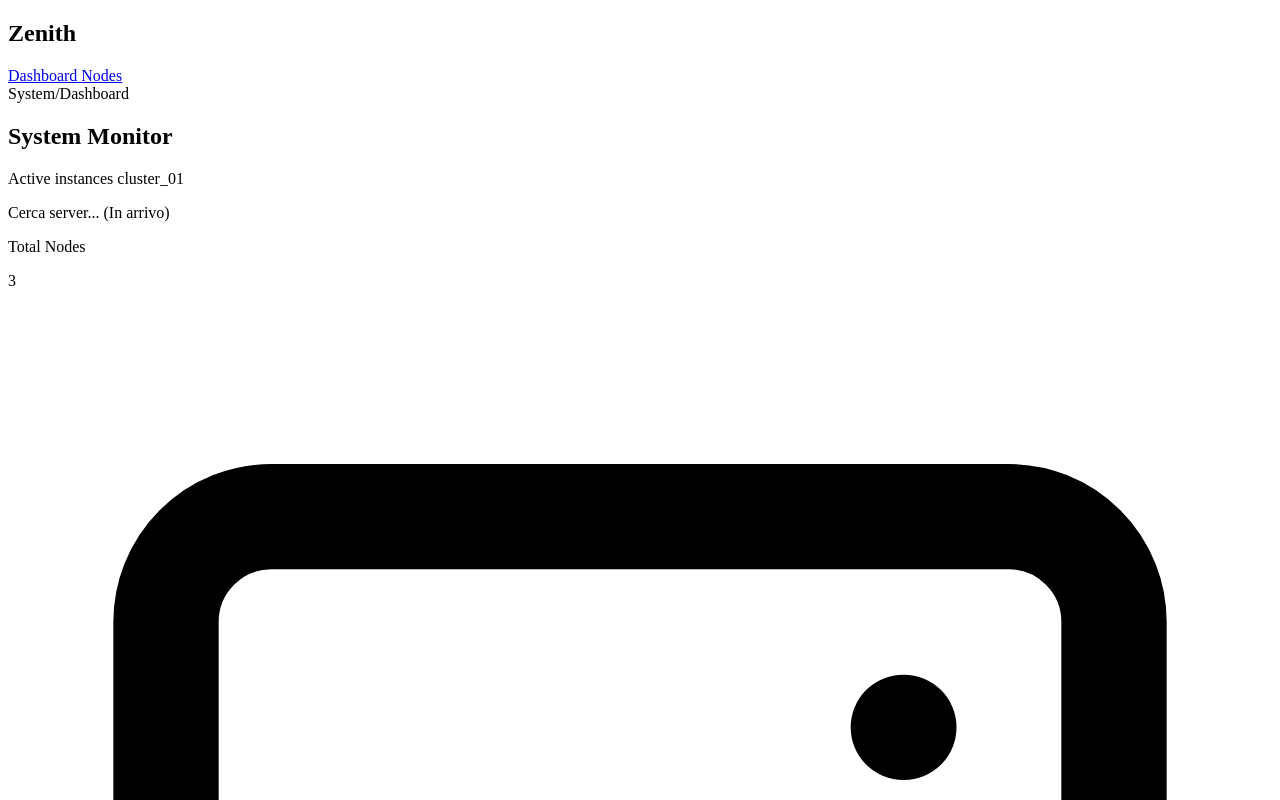
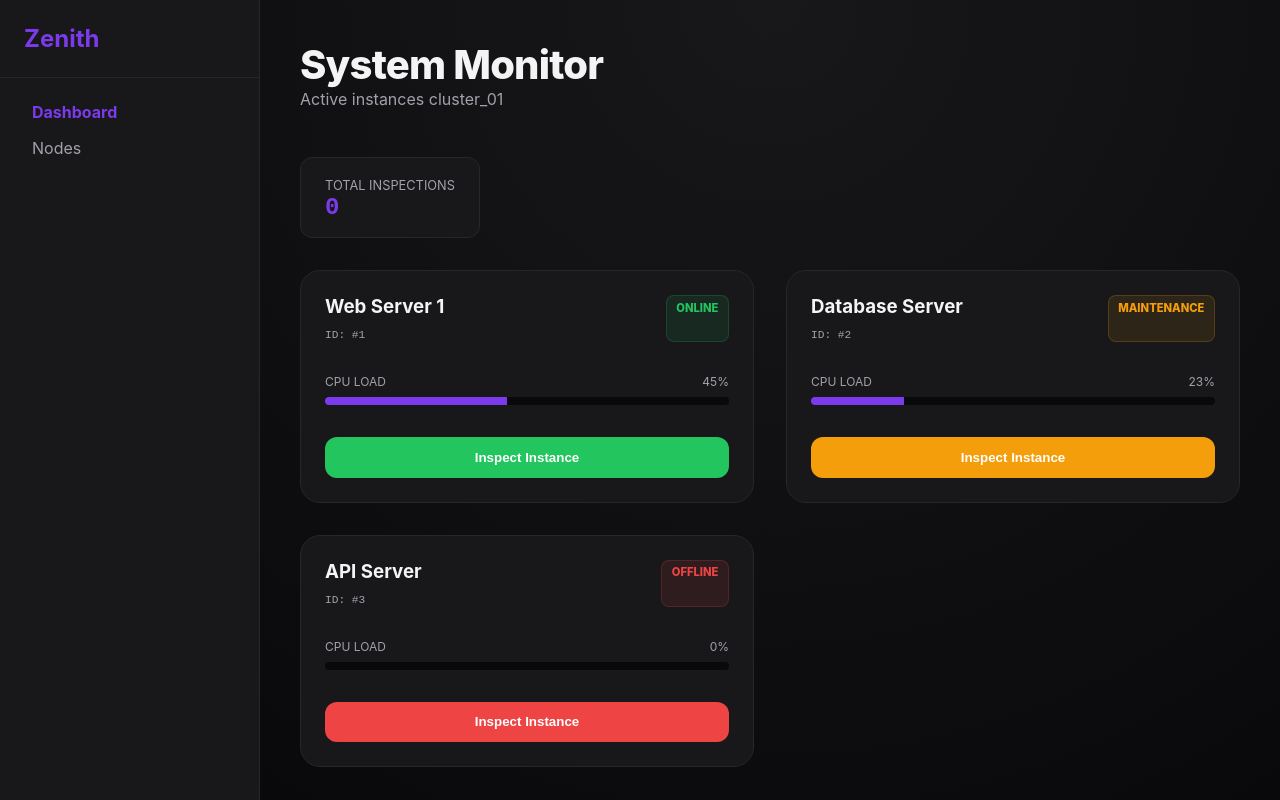
Before and after one commit to EliaGiolli/zenith-dashboard-angular, an Angular app: page /dashboard in a window 1280 px wide. Before the commit this address led to /. Shown: the top 800 px of the page. Built offline with nearby package versions, Linux system fonts and the light colour scheme.

Commit message:
Vanilla CSS now are the main style option. Step 2 started

```diff
--- a/angular.json
+++ b/angular.json
@@ -27,7 +27,7 @@
               }
             ],
             "styles": [
-              "src/global.css"
+              "src/styles.css"
             ],
             "scripts": [],
             "server": "src/main.server.ts",
@@ -93,7 +93,7 @@
               }
             ],
             "styles": [
-              "src/global.css"
+              "src/styles.css"
             ],
             "scripts": []
           }
--- a/src/app/app.component.css
+++ b/src/app/app.component.css
@@ -0,0 +1,25 @@
+.app-container {
+  display: flex;
+  height: 100vh;
+}
+
+.sidebar {
+  width: 260px;
+  background-color: var(--bg-card);
+  border-right: 1px solid var(--border);
+}
+
+.logo {
+  padding: 1.5rem;
+  font-size: 1.5rem;
+  font-weight: bold;
+  color: var(--accent);
+  border-bottom: 1px solid var(--border);
+}
+
+.main-content {
+  flex: 1;
+  overflow-y: auto;
+  padding: 2.5rem;
+  background: radial-gradient(circle at top, #18181b 0%, #09090b 100%);
+}
--- a/src/app/app.component.html
+++ b/src/app/app.component.html
@@ -1,34 +1,13 @@
-<div class="flex h-screen bg-zinc-950 text-zinc-100 font-sans overflow-hidden">
-  <aside class="w-64 border-r border-zinc-800 bg-zinc-900/50 flex flex-col">
-    <div class="p-6 border-b border-zinc-800">
-      <h1 class="text-xl font-bold bg-linear-to-r from-violet-400 to-indigo-400 bg-clip-text text-transparent">
-        Zenith
-      </h1>
-    </div>
-    <nav class="flex-1 p-4 space-y-2">
-      <a href="#" class="flex items-center gap-3 px-4 py-2 bg-zinc-800 rounded-lg text-violet-400">
-        <span class="w-2 h-2 rounded-full bg-violet-500"></span>
-        Dashboard
-      </a>
-      <a href="#" class="flex items-center gap-3 px-4 py-2 text-zinc-400 hover:bg-zinc-800/50 hover:text-zinc-200 transition-all rounded-lg">
-        <span class="w-2 h-2 rounded-full bg-zinc-700"></span>
-        Nodes
-      </a>
+<div class="app-container">
+  <aside class="sidebar">
+    <div class="logo">Zenith</div>
+    <nav style="padding: 1rem;">
+      <p style="color: var(--accent); font-weight: bold; padding: 0.5rem 1rem;">Dashboard</p>
+      <p style="color: var(--text-muted); padding: 0.5rem 1rem;">Nodes</p>
     </nav>
   </aside>
 
-  <main class="flex-1 overflow-y-auto bg-[radial-gradient(ellipse_at_top,var(--tw-gradient-stops))] from-zinc-900 via-zinc-950 to-zinc-950">
-    <header class="h-16 border-b border-zinc-800 flex items-center justify-between px-8 bg-zinc-950/80 backdrop-blur-md sticky top-0 z-10">
-      <div class="flex items-center gap-4">
-        <span class="text-zinc-500">System</span>
-        <span class="text-zinc-700">/</span>
-        <span class="text-zinc-200 font-medium">Dashboard</span>
-      </div>
-    </header>
-
-    <div class="p-8">
-      <app-dashboard />
-      <router-outlet></router-outlet>
-    </div>
+  <main class="main-content">
+    <router-outlet></router-outlet>
   </main>
 </div>
--- a/src/app/app.component.ts
+++ b/src/app/app.component.ts
@@ -1,10 +1,9 @@
 import { Component } from '@angular/core';
 import { RouterOutlet } from '@angular/router';
-import { DashboardComponent } from './features/dashboard/dashboard.component';
 
 @Component({
   selector: 'app-root',
-  imports: [RouterOutlet, DashboardComponent],
+  imports: [RouterOutlet],
   templateUrl: './app.component.html',
   styleUrl: './app.component.css'
 })
--- a/src/app/features/dashboard/dashboard.component.css
+++ b/src/app/features/dashboard/dashboard.component.css
@@ -0,0 +1,46 @@
+
+
+.dashboard-header {
+  margin-bottom: 3rem;
+}
+
+.dashboard-title {
+  font-size: 2.5rem;
+  font-weight: 800;
+  letter-spacing: -0.05rem;
+}
+
+.stats-bar {
+  display: flex;
+  gap: 1rem;
+  margin-bottom: 2rem;
+}
+
+.stat-card {
+  background: var(--bg-card);
+  padding: 1rem 1.5rem;
+  border-radius: 0.75rem;
+  border: 1px solid var(--border);
+}
+
+.stat-value {
+  font-size: 1.5rem;
+  font-weight: bold;
+  color: var(--accent);
+  font-family: monospace;
+}
+
+.server-grid {
+  display: grid;
+  grid-template-columns: repeat(auto-fill, minmax(320px, 1fr));
+  gap: 2rem;
+}
+
+.empty-state {
+  grid-column: 1 / -1;
+  padding: 5rem;
+  text-align: center;
+  border: 2px dashed var(--border);
+  border-radius: 1.5rem;
+  color: var(--text-muted);
+}
--- a/src/app/features/dashboard/dashboard.component.html
+++ b/src/app/features/dashboard/dashboard.component.html
@@ -1,31 +1,25 @@
-<div class="max-w-7xl mx-auto space-y-8">
-  <div class="flex items-end justify-between">
-    <div>
-      <h2 class="text-3xl font-bold tracking-tight text-white">System Monitor</h2>
-      <p class="text-zinc-400 mt-1 font-mono text-sm uppercase tracking-wider">Active instances cluster_01</p>
+<div class="dashboard-header">
+  <h1 class="dashboard-title">System Monitor</h1>
+  <p style="color: var(--text-muted)">Active instances cluster_01</p>
 </div>
 
-    <div class="w-72 h-10 bg-zinc-900 border border-zinc-800 rounded-lg flex items-center px-3 text-zinc-600 italic text-sm">
-      Cerca server... (In arrivo)
+<div class="stats-bar">
+  <div class="stat-card">
+    <span style="color: var(--text-muted); font-size: 0.8rem; text-transform: uppercase;">Total Inspections</span>
+    <div class="stat-value">{{ inspectionCount() }}</div>
   </div>
 </div>
 
-  <div class="grid grid-cols-1 sm:grid-cols-3 gap-4">
-    <div class="p-4 rounded-xl border border-zinc-800 bg-zinc-900/30 backdrop-blur-sm">
-      <p class="text-zinc-500 text-xs uppercase font-semibold">Total Nodes</p>
-      <p class="text-2xl font-mono">{{ servers().length }}</p>
-    </div>
-  </div>
 
-  <div class="grid grid-cols-1 md:grid-cols-2 xl:grid-cols-3 gap-6">
+<div class="server-grid">
   @for (server of servers(); track server.id) {
     <app-server-card
       [server]="server"
-        (select)="handleServerSelection($event)" />
+      (select)="handleServerSelection($event)">
+    </app-server-card>
   } @empty {
-      <div class="col-span-full py-20 flex flex-col items-center justify-center border-2 border-dashed border-zinc-800 rounded-2xl bg-zinc-900/10">
-        <p class="text-zinc-500 font-medium">Nessun server trovato nel database.</p>
+    <div class="empty-state">
+      <p>Nessun server trovato nel database.</p>
     </div>
   }
 </div>
-</div>
--- a/src/app/features/dashboard/dashboard.component.ts
+++ b/src/app/features/dashboard/dashboard.component.ts
@@ -1,26 +1,35 @@
-import { Component, signal } from '@angular/core';
+import { Component, computed, signal } from '@angular/core';
 import { ServerCardComponent } from '../../shared/components/server-card/server-card.component';
 import { Server } from '../../core/models/server.model';
 
 @Component({
   selector: 'app-dashboard',
-  standalone: true, // Ricordati di esplicitarlo se non è di default
+  standalone: true,
   imports: [ServerCardComponent],
   templateUrl: './dashboard.component.html',
   styleUrl: './dashboard.component.css'
 })
 export class DashboardComponent {
   selectedServerId = signal<number | null>(null);
-  // Trasformiamo l'array in un Writable Signal
-  // In NestJS sarebbe come definire lo stato iniziale di un modulo
+  inspectionCount = signal<number>(0);
+
   servers = signal<Server[]>([
     { id: 1, name: 'Web Server 1', status: 'online', cpuUsage: 45, memoryUsage: 67, lastUpdate: new Date() },
     { id: 2, name: 'Database Server', status: 'maintenance', cpuUsage: 23, memoryUsage: 89, lastUpdate: new Date() },
     { id: 3, name: 'API Server', status: 'offline', cpuUsage: 0, memoryUsage: 0, lastUpdate: new Date() }
   ]);
 
+  // Definiamo lo Stato Derivato
+  statusMessage = computed(() => {
+    const count = this.inspectionCount();
+    if (count === 0) return 'Nessuna attività';
+    if (count <= 5) return 'Monitoraggio attivo';
+    return 'Analisi intensiva';
+  });
+
   handleServerSelection(id: number) {
-    console.log('Server selezionato nella dashboard:', id);
-    // Qui in futuro gestiremo l'apertura del dettaglio o lo stato "selected"
+    this.selectedServerId.set(id);
+    // Aggiorniamo il contatore
+    this.inspectionCount.update(prev => prev + 1);
   }
 }
--- a/src/app/shared/components/server-card/server-card.component.css
+++ b/src/app/shared/components/server-card/server-card.component.css
@@ -0,0 +1,58 @@
+.card {
+  background-color: var(--bg-card);
+  border: 1px solid var(--border);
+  border-radius: 1.25rem;
+  padding: 1.5rem;
+  transition: all 0.3s ease;
+}
+
+.card:hover {
+  border-color: var(--accent);
+  transform: translateY(-4px);
+}
+
+.card-header {
+  display: flex;
+  justify-content: space-between;
+  margin-bottom: 2rem;
+}
+
+.status-badge {
+  font-size: 0.7rem;
+  font-weight: 800;
+  padding: 0.3rem 0.6rem;
+  border-radius: 0.5rem;
+  text-transform: uppercase;
+}
+
+/* Classi per lo stato */
+.status-online { color: var(--status-online); background: rgba(34, 197, 94, 0.1); border: 1px solid rgba(34, 197, 94, 0.2); }
+.status-offline { color: var(--status-offline); background: rgba(239, 68, 68, 0.1); border: 1px solid rgba(239, 68, 68, 0.2); }
+.status-maintenance { color: var(--status-maintenance); background: rgba(245, 158, 11, 0.1); border: 1px solid rgba(245, 158, 11, 0.2); }
+
+/* Classi per il bottone (usate dalla tua Utility) */
+.inspect-button {
+  width: 100%;
+  padding: 0.8rem;
+  border: none;
+  border-radius: 0.75rem;
+  color: white;
+  font-weight: 600;
+  cursor: pointer;
+  transition: opacity 0.2s;
+}
+
+.inspect-button:hover {
+  opacity: 0.9;
+}
+
+/* Varianti colore bottone basate sullo stato */
+.inspect-button.status-online { background-color: var(--status-online); }
+.inspect-button.status-offline { background-color: var(--status-offline); }
+.inspect-button.status-maintenance { background-color: var(--status-maintenance); }
+.inspect-button.status-default { background-color: var(--accent); }
+
+.meter-container { margin-bottom: 2rem; }
+.meter-label { display: flex; justify-content: space-between; font-size: 0.75rem; color: var(--text-muted); margin-bottom: 0.5rem; }
+.progress-bar { height: 8px; background: var(--bg-dark); border-radius: 4px; overflow: hidden; }
+.progress-fill { height: 100%; background: var(--accent); transition: width 0.6s cubic-bezier(0.4, 0, 0.2, 1); }
--- a/src/app/shared/components/server-card/server-card.component.html
+++ b/src/app/shared/components/server-card/server-card.component.html
@@ -1,41 +1,29 @@
-<div class="group relative p-5 rounded-2xl border border-zinc-800 bg-zinc-900/50 hover:bg-zinc-900/80 hover:border-violet-500/50 transition-all duration-300 shadow-xl">
-  <div class="flex justify-between items-start mb-6">
-    <div class="flex items-center gap-3">
-      <div class="w-10 h-10 rounded-xl bg-zinc-800 flex items-center justify-center border border-zinc-700 group-hover:border-violet-500/30 transition-colors">
-        <svg xmlns="http://www.w3.org/2000/svg" class="w-5 h-5 text-zinc-400 group-hover:text-violet-400 transition-colors" fill="none" viewBox="0 0 24 24" stroke="currentColor">
-          <path stroke-linecap="round" stroke-linejoin="round" stroke-width="2" d="M5 12h14M5 12a2 2 0 01-2-2V6a2 2 0 012-2h14a2 2 0 012 2v4a2 2 0 01-2 2M5 12a2 2 0 00-2 2v4a2 2 0 002 2h14a2 2 0 002-2v-4a2 2 0 00-2-2m-2-4h.01M17 16h.01" />
-        </svg>
-      </div>
-      <div>
-        <h3 class="font-bold text-zinc-100">{{ server().name }}</h3>
-        <p class="text-[10px] text-zinc-500 font-mono">ID: #{{ server().id }}</p>
-      </div>
+<div class="card">
+  <div class="card-header">
+    <div>
+      <h3 style="margin-bottom: 0.25rem;">{{ server().name }}</h3>
+      <code style="color: var(--text-muted); font-size: 0.7rem;">ID: #{{ server().id }}</code>
     </div>
 
-    <span class="px-2 py-1 text-[10px] font-bold uppercase tracking-tighter rounded-md border"
-          [ngClass]="{
-            'bg-green-500/10 text-green-500 border-green-500/20': server().status === 'online',
-            'bg-red-500/10 text-red-500 border-red-500/20': server().status === 'offline'
-          }">
+    <span class="status-badge"
+          [class.status-online]="server().status === 'online'"
+          [class.status-offline]="server().status === 'offline'"
+          [class.status-maintenance]="server().status === 'maintenance'">
       {{ statusLabel() }}
     </span>
   </div>
 
-  <div class="space-y-3 mb-6">
-    <div>
-      <div class="flex justify-between text-[11px] mb-1 px-1">
-        <span class="text-zinc-500 uppercase">CPU LOAD</span>
-        <span class="text-zinc-300 font-mono">{{ server().cpuUsage }}%</span>
-      </div>
-      <div class="h-1.5 w-full bg-zinc-800 rounded-full overflow-hidden">
-        <div class="h-full bg-violet-500 transition-all duration-500" [style.width.%]="server().cpuUsage"></div>
-      </div>
+  <div class="meter-container">
+    <div class="meter-label">
+      <span>CPU LOAD</span>
+      <span>{{ server().cpuUsage }}%</span>
+    </div>
+    <div class="progress-bar">
+      <div class="progress-fill" [style.width.%]="server().cpuUsage"></div>
     </div>
   </div>
 
-  <button
-    [class]="buttonClass()"
-    (click)="onDetailsClick()">
+  <button [class]="buttonClass()" (click)="onDetailsClick()">
     Inspect Instance
   </button>
 </div>
--- a/src/styles.css
+++ b/src/styles.css
@@ -1,6 +1,25 @@
-@import "tailwindcss";
+/* src/styles.css */
+:root {
+  --bg-dark: #09090b;
+  --bg-card: #18181b;
+  --accent: #7c3aed;
+  --accent-hover: #6d28d9;
+  --text-main: #f4f4f5;
+  --text-muted: #a1a1aa;
+  --border: #27272a;
+  --status-online: #22c55e;
+  --status-offline: #ef4444;
+  --status-maintenance: #f59e0b;
+}
 
-@theme {
-  --color-zinc-950: #09090b;
-  --color-violet-600: #7c3aed;
+* {
+  margin: 0;
+  padding: 0;
+  box-sizing: border-box;
 }
+
+body {
+  font-family: 'Inter', -apple-system, sans-serif;
+  background-color: var(--bg-dark);
+  color: var(--text-main);
+}
```
Also changed, not shown: src/app/app.routes.ts (+11 -1 lines). Lines whose indentation alone changed are shown as unchanged.
